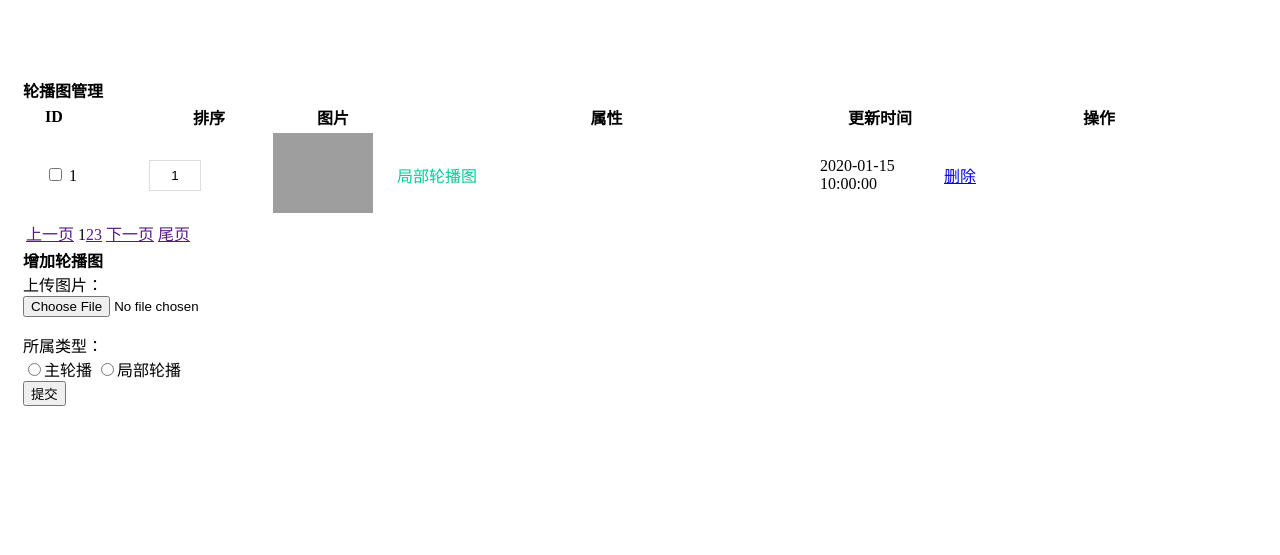
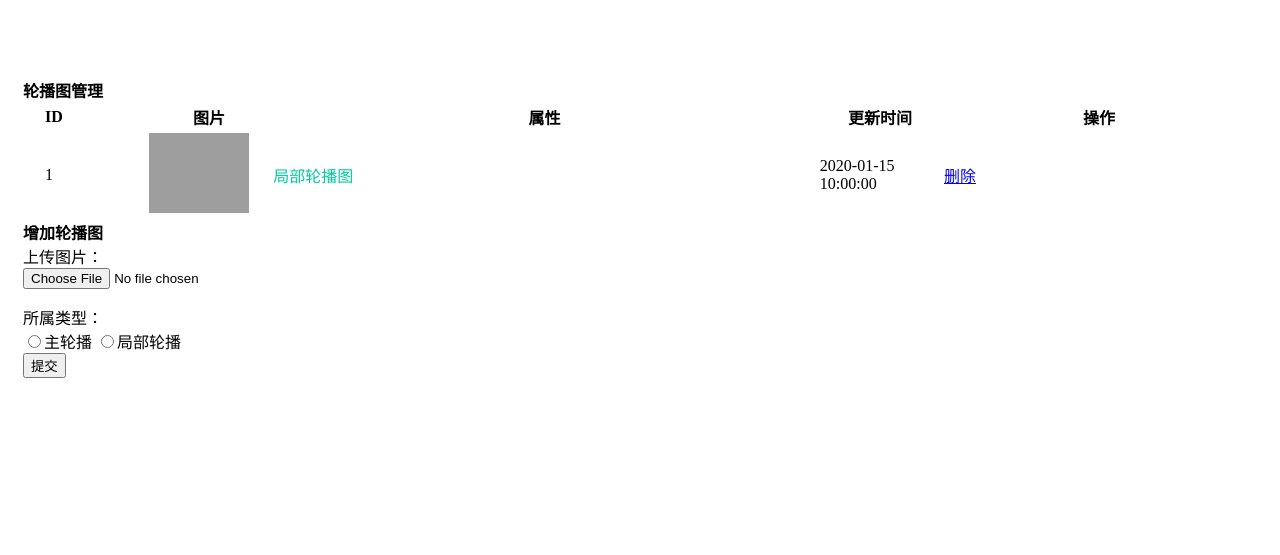
Before and after one commit to PengchongLee/xzwyadmin, a Yii app: template views/carouselimg/index.php in a window 1280 px wide. Shown: the top 555 px of the page. Run offline with PHP 8.4 and a stand-in for Yii, Linux system fonts and the light colour scheme; the template is opened without the code that fills it: most values are stand-ins (such as "Sample title", 1, 10 or a date in 2020); data that the repository does not hold is empty; some libraries are stand-ins or nearby versions; grey boxes are pictures that could not be loaded.

Commit message:
bug修改

```diff
--- a/views/carouselimg/index.php
+++ b/views/carouselimg/index.php
@@ -10,7 +10,6 @@ $upload_config = \Yii::$app->params['upload']."/";
     <table class="table table-hover text-center">
       <tr>
         <th width="100" style="text-align:left; padding-left:20px;">ID</th>
-        <th width="10%">排序</th>
         <th>图片</th>
         <th>属性</th>
         <th width="10%">更新时间</th>
@@ -19,9 +18,8 @@ $upload_config = \Yii::$app->params['upload']."/";
       <volist name="list" id="vo">
       <?php foreach ($data as $key => $val) { ?>
         <tr id="tr">
-          <td style="text-align:left; padding-left:20px;"><input type="checkbox" name="id[]" value="<?= $val['pic_id'] ?>" />
+          <td style="text-align:left; padding-left:20px;">
            <?php echo $val['pic_id'] ?></td>
-          <td><input type="text" name="sort[1]" value="1" style="width:50px; text-align:center; border:1px solid #ddd; padding:7px 0;" /></td>
           <td width="10%"><img src="<?php echo $domain_config.$upload_config.$val['pic_link'] ?>"  width="100" height="80" /></td>
           <td><font color="#00CC99">
           <?php
@@ -36,15 +34,6 @@ $upload_config = \Yii::$app->params['upload']."/";
           <td><div class="button-group"> <a class="button border-red del" href="javascript:void(0)" picid="<?= $val['pic_id'] ?>"><span class="icon-trash-o"></span> 删除</a> </div></td>
         </tr>
         <?php } ?>
-      <tr>
-        <td colspan="8">
-        <div class="pagelist"> <a href="">上一页</a>
-        <span class="current">1</span><a href="">2</a><a href="">3</a>
-        <a href="">下一页</a>
-        <a href="">尾页</a>
-        </div>
-        </td>
-      </tr>
     </table>
   </div>
 
```
Also changed, not shown: web/upload/20170707/c1d2babfae2f903fac1e8e36dc412aa5.jpg (added).
